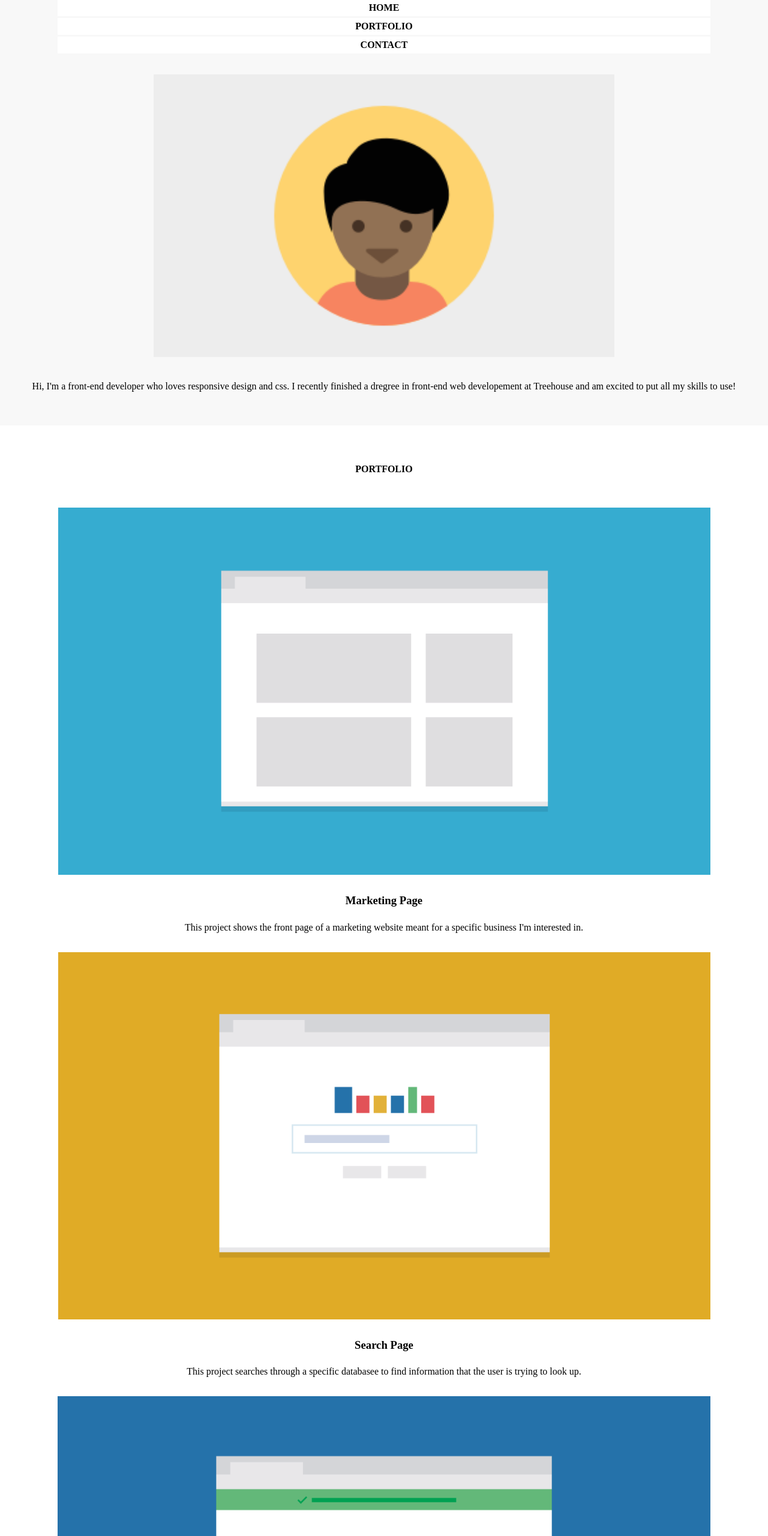
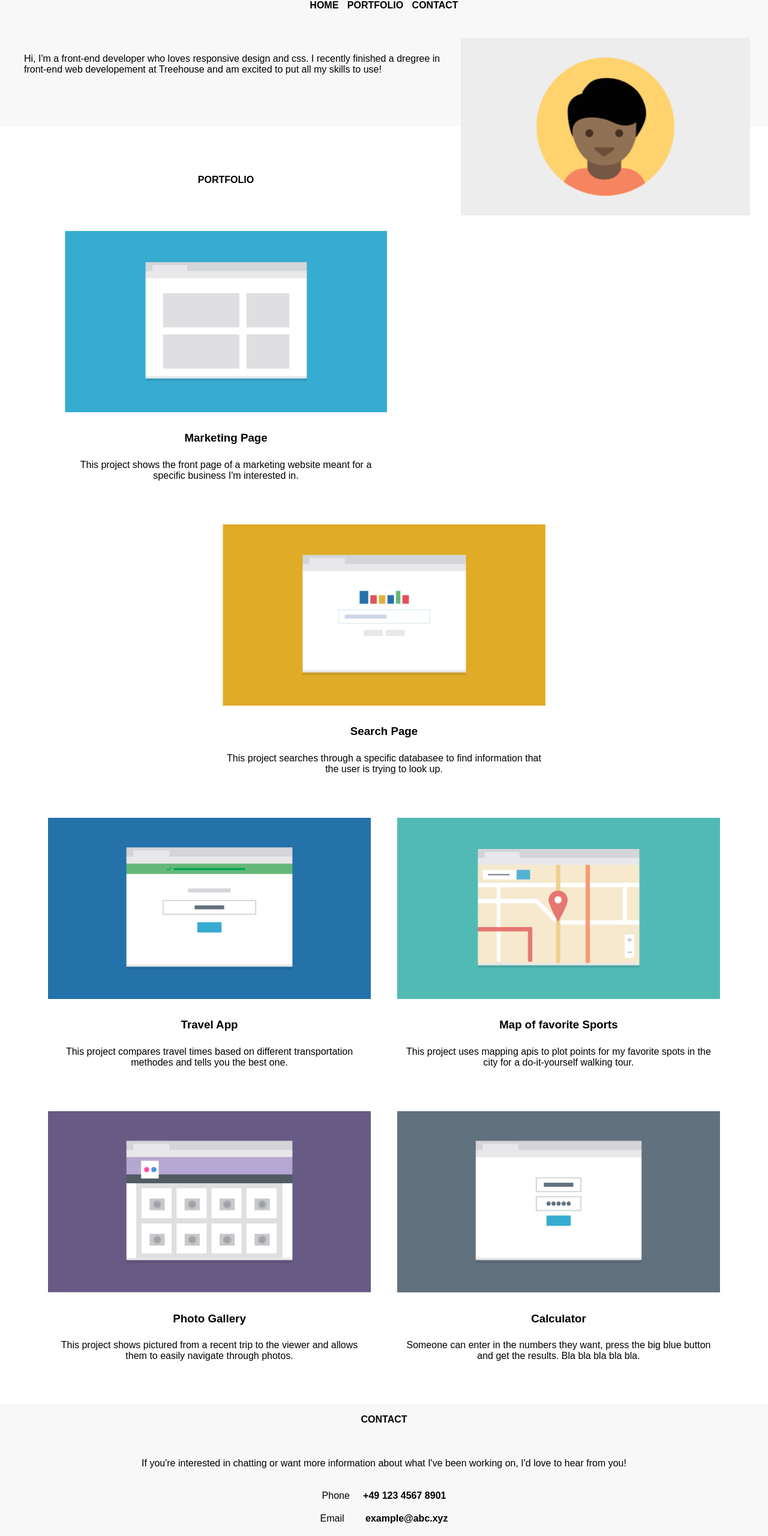
Before and after one commit to florian-bam/Tech-Degree-Project-2, a plain HTML site: page index.html in a window 1280 px wide. Shown: the part 60-2620 px from the top of the page at 60% size. Drawn offline with Linux system fonts and the light colour scheme; a web font is replaced by a local one.

Commit message:
tablet updates 02/24

```diff
--- a/css/style.css
+++ b/css/style.css
@@ -1,18 +1,31 @@
+/* Fonts */
+body {
+    font-family: 'Truculenta', sans-serif;
+}
 /* Global layout */
 * {
     box-sizing: border-box;
 }
 body {
-    margin: -15px 0;
+    margin: 0;
     text-align: center;
+}
+.wrapper {
+    margin: auto 15px;
 }
 header, aside, footer {
     background-color: rgb(248, 248, 248);
     text-align: center;
 }
+/* header {
+    position: fixed;
+    top: 0;
+    width: 100%;
+} */
 h1 {
     font-size: 20px;
     padding-top: 14px;
+    margin-top: 0;
 }
 ul {
     padding-inline-start: 0px;
@@ -20,7 +33,6 @@ ul {
 }
 ul li {
     display: block;
-    background-color: #fff;
     list-style: none;
     padding: 5px;
     margin: 3px 0;
@@ -62,6 +74,7 @@ h2 {
     font-size: 16px;
     font-weight: bold;
     padding-bottom: 2em;
+    padding-top: 1em;
 }
 h3 {
     padding-top: 0.5em;
@@ -74,7 +87,6 @@ section p {
     padding: 6px;
 }
 .address {
-    text-emphasis: none;
     font-style: normal;
 }
 em {
@@ -82,18 +94,77 @@ em {
     font-style: normal;
     font-weight: bold;
 }
+.container-bottom-nav-big {
+    display: none;
+}
 .container-bottom-nav {
     width: 100%;
 }
 .bottom-nav {
-    display: flex;
+    display: inline-block;
+    width: calc(48% - 10px);
     justify-content: space-around;
+    font-size: .9em;
+    font-weight: 700;
+    padding: 20px 5px;
+}
+.bottom-nav:first-child {
+    text-align: left;
+}
+.bottom-nav:last-child {
+    text-align: right;
+}
+#contact {
+    margin-top: 30px;
+    background-color: rgb(248, 248, 248);
+    border-bottom: .5px solid grey;
 }
 
-
 /* Tablet layout (>320px <769px) */
-@media screen and (min-width: 320px) {
-
+@media screen and (min-width: 321px){
+    .nav {
+        display: inline;
+    }
+    .nav a {
+        display: inline;
+    }
+    aside {
+        width: 100%;
+        padding: 30px 30px 50px 30px;
+    }
+    .profile-img {
+        width: 40vw;
+        float: right;
+        padding-left: 30px;
+    }
+    .intro-text {
+        text-align: left;
+        padding: 20px 20px 20px 10px;
+    }
+    article {
+        display: inline-block;
+        width: calc(45% - 25px);
+        margin: 20px;
+    }
+    article img {
+        width: 100%;
+    }
+    section div {
+        display: block;
+    }
+    #contact p {
+        padding: 10px 190px;
+        text-align: center;
+    }
+    .address p {
+        margin: auto 0;
+    }
+    .address p:last-child {
+        margin-bottom: 10px;
+    }
+    .container-bottom-nav {
+        display: none;
+    }
 }
 
 /* Desktop layout (>769px) */
--- a/index.html
+++ b/index.html
@@ -6,6 +6,7 @@
         <link rel="stylesheet" href="css/style.css">
         <meta name="viewport" content="width=device-width, initial-scale=1.0">
         <link rel="preconnect" href="https://fonts.gstatic.com">
+        <link href="https://fonts.googleapis.com/css2?family=Truculenta:wght@400;700&display=swap" rel="stylesheet">
         <link rel="stylesheet" href="https://fonts.googleapis.com/css2?family=Abril+Fatface&display=swap">
     </head>
     <body>
@@ -24,11 +25,13 @@
         <main>
             <aside>
                 <img class="profile-img" src="images/responsive-layout-profile.png" alt="Image of me">
-                <p>Hi, I'm a front-end developer who loves responsive design and css.
+                <p class="intro-text">Hi, I'm a front-end developer who loves responsive design and css.
                     I recently finished a dregree in front-end web developement at Treehouse and am excited to put all my skills to use!</p>
             </aside>
+            <div class="wrapper">
             <section>
                 <h2 id="portfolio">PORTFOLIO</h2>
+                <div>
                   <article>
                       <img src="images/portfolio-1.png" alt="Marketing Page">
                       <h3>Marketing Page</h3>
@@ -39,6 +42,8 @@
                       <h3>Search Page</h3>
                       <p>This project searches through a specific databasee to find information that the user is trying to look up.</p>
                   </article>
+                </div>
+                <div>
                   <article>
                       <img src="images/portfolio-3.png" alt="Travel App">
                       <h3>Travel App</h3>
@@ -49,6 +54,8 @@
                       <h3>Map of favorite Sports</h3>
                       <p>This project uses mapping apis to plot points for my favorite spots in the city for a do-it-yourself walking tour.</p>
                   </article>
+                </div>
+                <div>
                   <article>
                       <img src="images/portfolio-5.png" alt="Photo Gallery">
                       <h3>Photo Gallery</h3>
@@ -57,8 +64,10 @@
                   <article>
                       <img src="images/portfolio-6.png" alt="Calculator">
                       <h3>Calculator</h3>
-                    <p>Someone can enter in the numbers they want, press the big blue button and get the results.</p>
+                      <p>Someone can enter in the numbers they want, press the big blue button and get the results. Bla bla bla bla bla.</p>
                   </article>
+                </div>
+              </div>
             </section>
             <section id="contact">
                 <h2>CONTACT</h2>
@@ -71,9 +80,15 @@
         </main>
         <footer>
             <nav class="container-bottom-nav">
-                <ul class="bottom-nav">
-                    <li style="text-align: left;">Florian</li>
-                    <li style="text-align: right;"><a href="#top">BACK TO TOP</a></li>
+                <ul>
+                    <li class="bottom-nav">Florian</li>
+                    <li class="bottom-nav"><a href="#top">BACK TO TOP</a></li>
+                </ul>
+            </nav>
+            <nav class="container-bottom-nav-big">
+              <ul>
+                  <li class="bottom-nav">Florian</li>
+                  <li class="bottom-nav"><a href="#top">BACK TO TOP</a></li>
               </ul>
           </nav>
         </footer>
```
Lines whose indentation alone changed are shown as unchanged.
